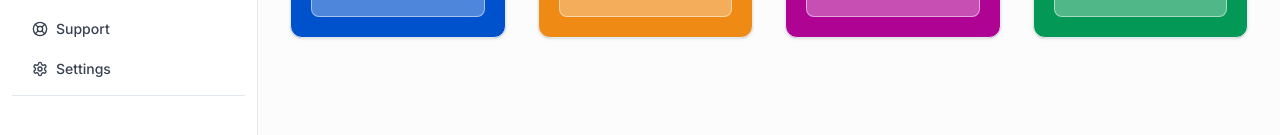
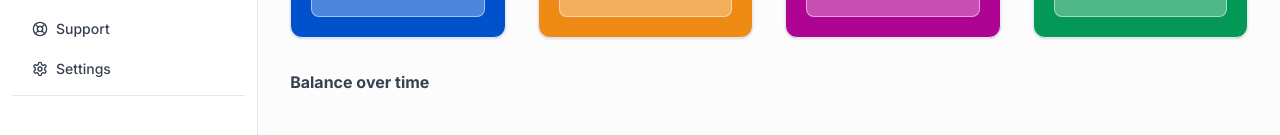
Before and after one commit to Drifty-Cyber/o-dash-next, a Next.js app: page / in a window 1280 px wide. Shown: the part 417-552 px from the top of the page. Built offline with nearby package versions, Linux system fonts and the light colour scheme; what tailwindcss-debug-screens would draw is missing.

Commit message:
chore: add balance section

```diff
--- a/app/page.tsx
+++ b/app/page.tsx
@@ -106,6 +106,7 @@ export default function Home() {
         </section>
       </section>
 
+      {/* Cards and Account Info */}
       <section className="grid w-full grid-cols-1 gap-4 gap-x-8 transition-all sm:grid-cols-2 xl:grid-cols-4">
         {cardData.map((card, i) => (
           <Card
@@ -120,6 +121,19 @@ export default function Home() {
           />
         ))}
       </section>
+
+      {/* Balance and Days Filter */}
+      <section className="grid grid-cols-2">
+        {/* Filter and Chart */}
+        <section>
+          <section>
+            <p>Balance over time</p>
+          </section>
+        </section>
+
+        {/* Transaction History */}
+        <section></section>
+      </section>
     </div>
   );
 }
```
